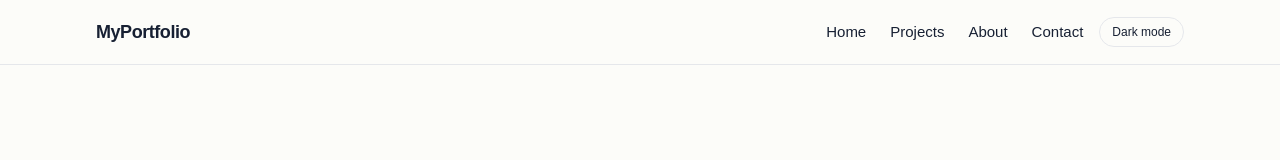
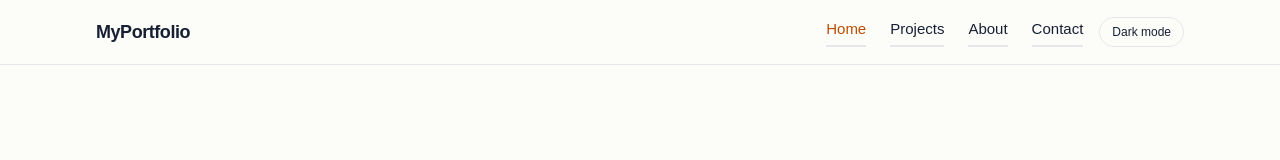
Before and after one commit to empouya/empouya, a Next.js app: page / in a window 1280 px wide. Shown: the top 160 px of the page. Built offline with nearby package versions, Linux system fonts and the light colour scheme.

Commit message:
feature: highlight active page in primary navigation

```diff
--- a/src/components/layout/Navbar.tsx
+++ b/src/components/layout/Navbar.tsx
@@ -1,4 +1,7 @@
+"use client";
+
 import Link from "next/link";
+import { usePathname } from "next/navigation";
 import ThemeToggle from "@/components/ui/ThemeToggle";
 import Container from "@/components/ui/layout/Container";
 import MobileMenu from "@/components/ui/MobileMenu";
@@ -11,6 +14,13 @@ const navLinks = [
 ];
 
 export default function Navbar() {
+    const pathname = usePathname();
+
+    function isActive(href: string) {
+        if (href === "/") return pathname === "/";
+        return pathname === href || pathname.startsWith(`${href}/`);
+    }
+
     return (
         <header className="sticky top-0 z-40 border-b bg-[var(--background)]/95">
             <Container as="nav" className="relative flex min-h-16 items-center justify-between gap-6">
@@ -20,11 +30,25 @@ export default function Navbar() {
 
                 <div className="hidden items-center gap-4 md:flex">
                     <div className="flex items-center gap-6 text-[15px]">
-                        {navLinks.map((link) => (
-                            <Link key={link.href} href={link.href} className="hover:opacity-70">
-                                {link.label}
-                            </Link>
-                        ))}
+                        {navLinks.map((link) => {
+                            const active = isActive(link.href);
+
+                            return (
+                                <Link
+                                    key={link.href}
+                                    href={link.href}
+                                    className={[
+                                        "border-b-2 pb-1 transition",
+                                        active
+                                            ? "border-amber-600 text-amber-700"
+                                            : "border-transparent hover:opacity-70",
+                                    ].join(" ")}
+                                    aria-current={active ? "page" : undefined}
+                                >
+                                    {link.label}
+                                </Link>
+                            );
+                        })}
                     </div>
 
                     <ThemeToggle />
```
